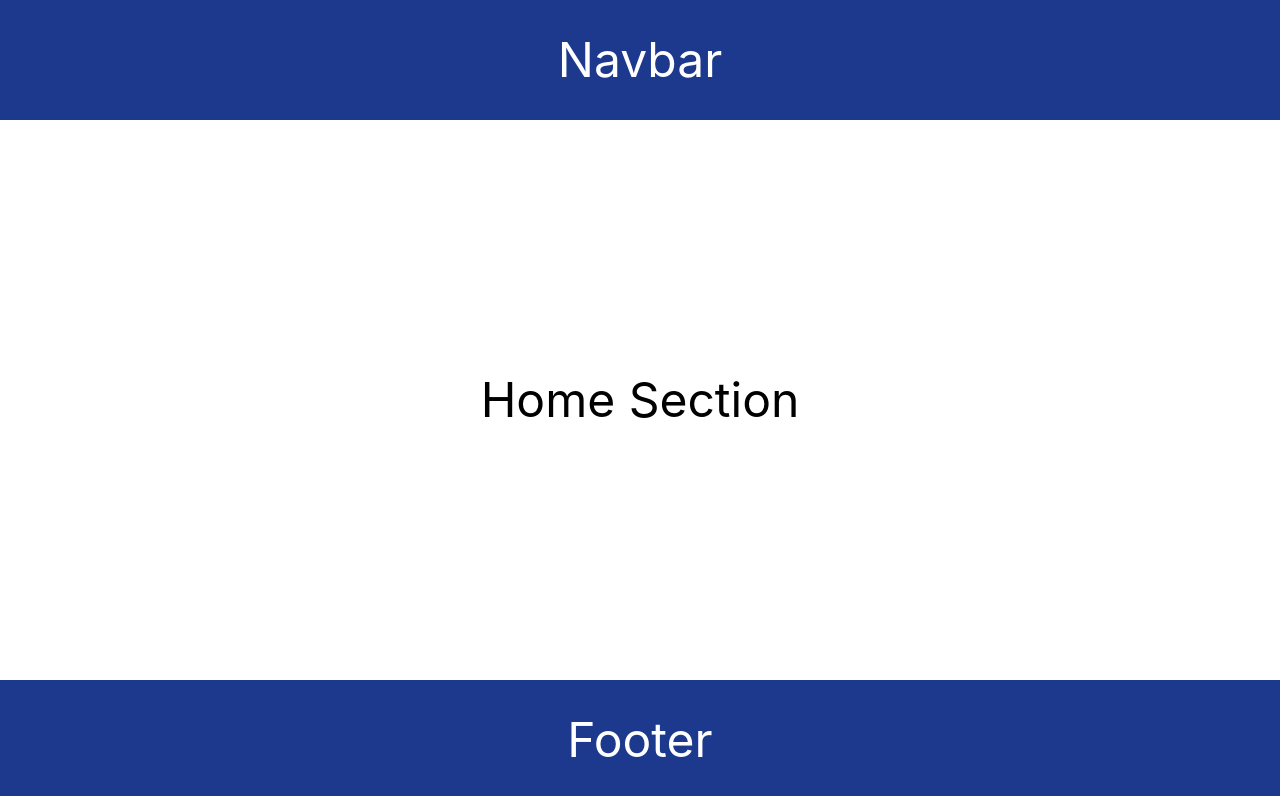
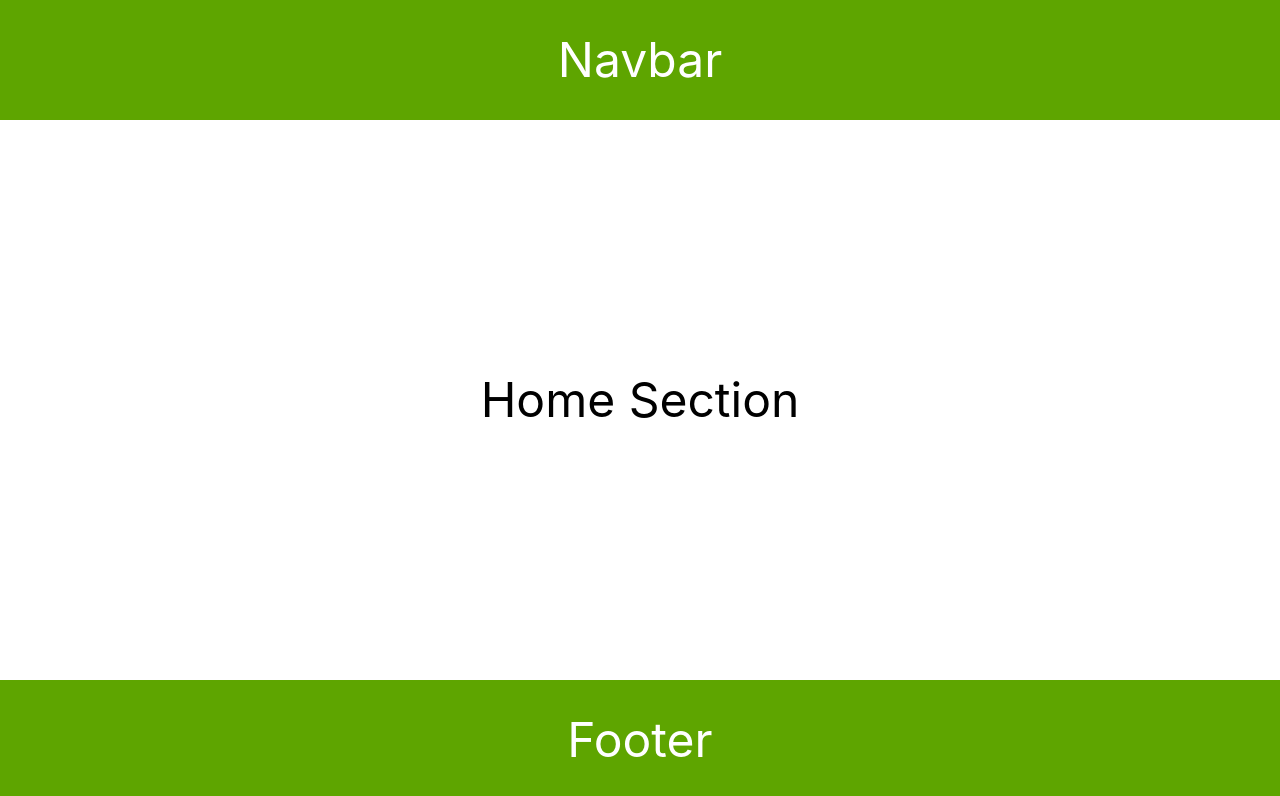
Before and after one commit to SaharMahmoudDev/Afaaqware-git-flow-task1, a Next.js app: page / in a window 1280 px wide. Shown: the top 796 px of the page. Built offline with nearby package versions, Linux system fonts and the light colour scheme.

Commit message:
fix(style):Change background navbar and footer

```diff
--- a/src/Organisms/FooterSection.tsx
+++ b/src/Organisms/FooterSection.tsx
@@ -2,7 +2,7 @@ import React from 'react'
 
 const FooterSection = () => {
   return (
-    <div className='bg-blue-900 text-5xl text-white flex justify-center items-center h-30'>Footer</div>
+    <div className='bg-lime-600 text-5xl text-white flex justify-center items-center h-30'>Footer</div>
   )
 }
 
--- a/src/Organisms/NavbarSection.tsx
+++ b/src/Organisms/NavbarSection.tsx
@@ -2,7 +2,7 @@ import React from 'react'
 
 const NavbarSection = () => {
   return (
-    <div className='bg-blue-900 text-5xl text-white flex justify-center items-center h-30'>Navbar</div>
+    <div className='bg-lime-600 text-5xl text-white flex justify-center items-center h-30'>Navbar</div>
   )
 }
 
```
